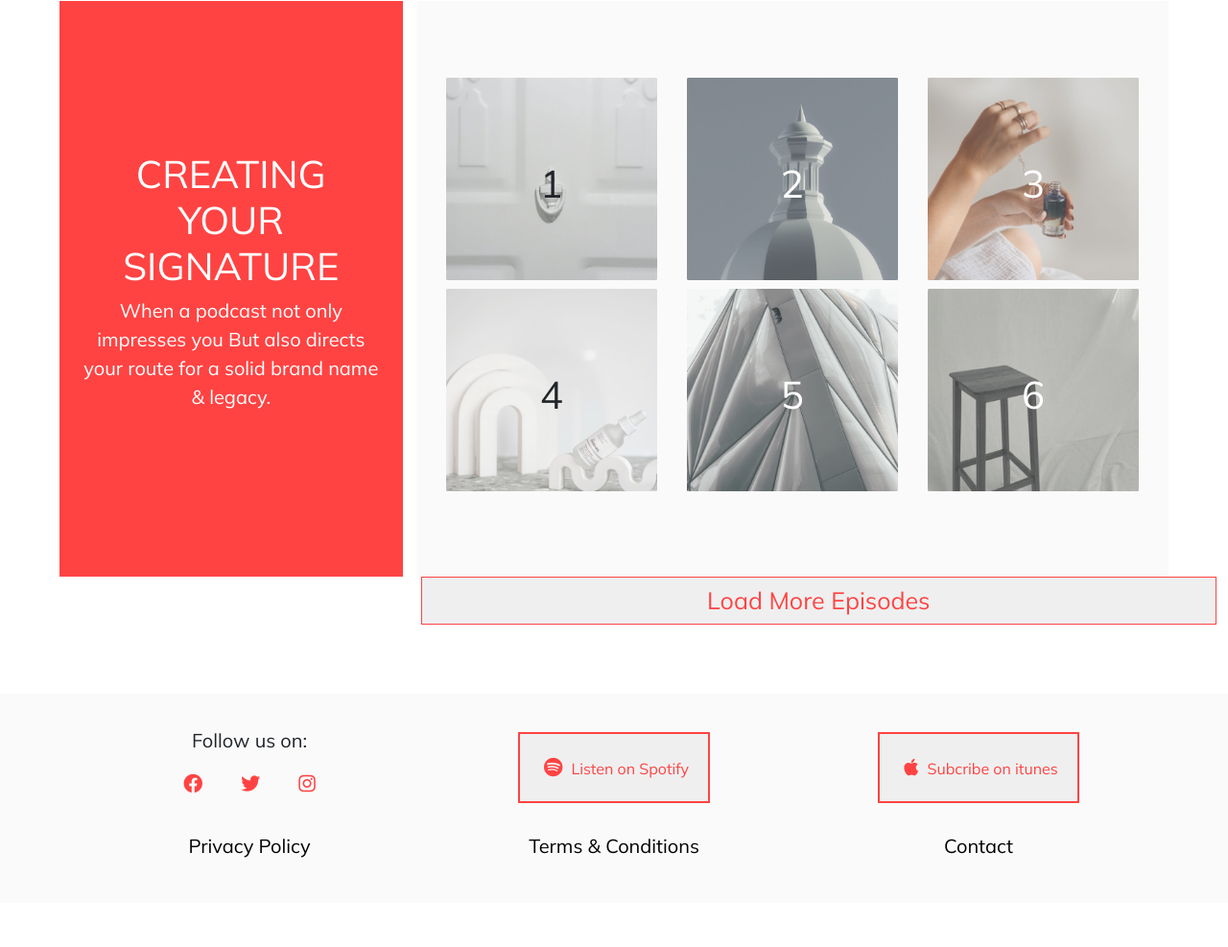
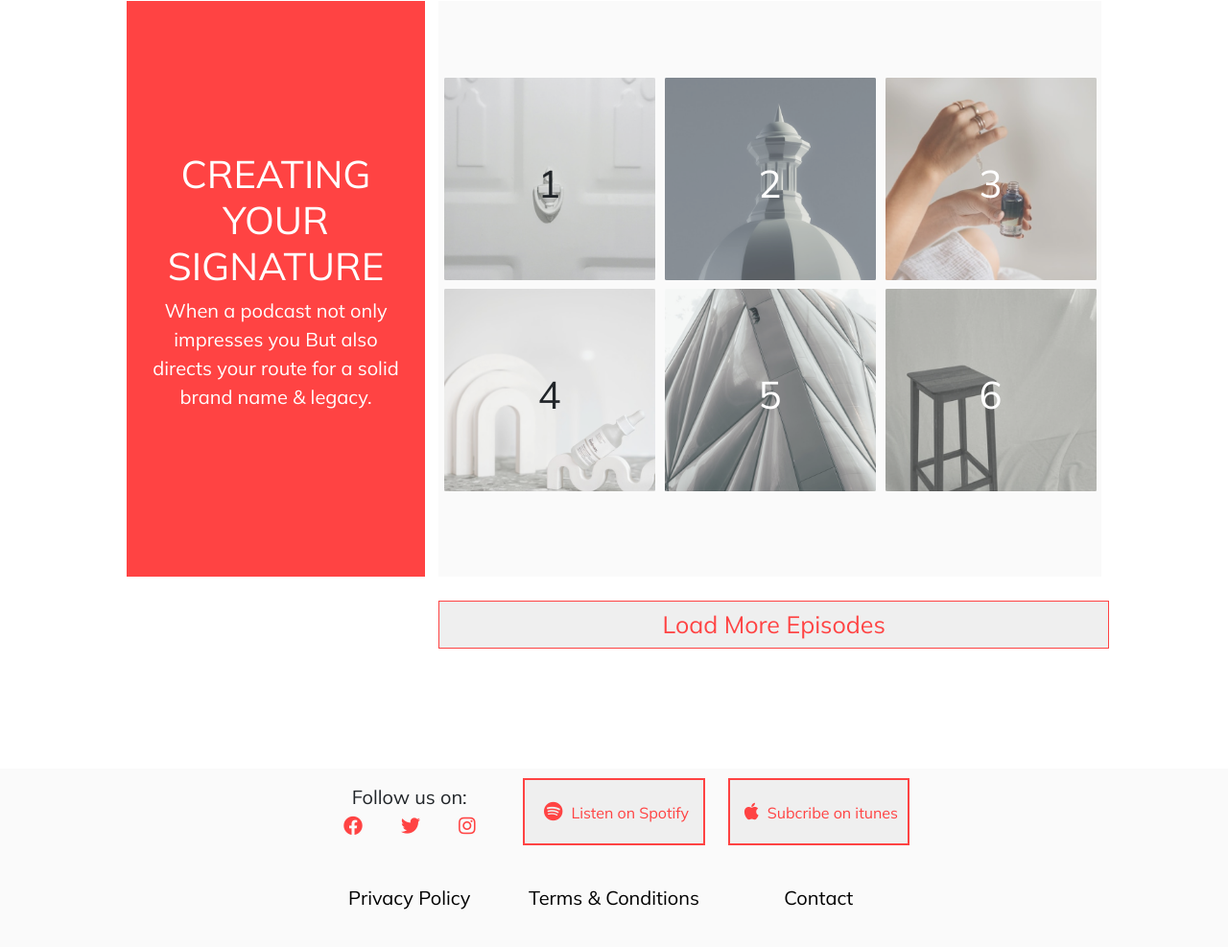
Before and after one commit to mab1916/speectotroyandrew.github.io, a plain HTML site: page components/podcast/podcast.html in a window 1280 px wide. Shown: the part 1681-2668 px from the top of the page at 96% size. Before the commit the page ends 2622 px from the top, so only its background shows below. Drawn offline with Linux system fonts and the light colour scheme.

Commit message:
Updated on thursday

```diff
--- a/components/about-troy/about-troy.css
+++ b/components/about-troy/about-troy.css
@@ -39,6 +39,10 @@ nav > ul > li > a {
     height: auto;
 }
 /* Section 1 */
+.section1 {
+    margin: auto;
+    width: 1400px;
+}
 .storyBox {
     align-items: center;
 }
@@ -72,6 +76,8 @@ nav > ul > li > a {
     background-repeat: no-repeat;
     background-size: 92% auto;
     background-position: center;
+    margin: auto;
+    width: 1400px;
     height: 1075px;
     display: flex;
     align-items: center;
@@ -93,6 +99,9 @@ nav > ul > li > a {
     padding-left: 25px;
 }
 /* Section 3 */
+.section3 {
+    margin-bottom: 80px;
+}
 .sec3Text {
     font-family: mulish;
     text-align: center;
@@ -112,41 +121,33 @@ nav > ul > li > a {
     align-items: flex-end;
     margin-right: -24px;
 }
+.sec3boxs {
+    height: 60px;
+    margin: 2.4px 0px;
+}
 .sec3box1 {
-    background: #FF434380;
+    background-color: #FF434380;
     width: 55px;
-    height: 60px;
-    margin: 5px 0px;
 }
 .sec3box2 {
-    background: #FF434399;
+    background-color: #FF434399;
     width: 110px;
-    height: 60px;
-    margin: 5px 0px;
 }
 .sec3box3 {
-    background: #FF4343B2;
+    background-color: #FF4343B2;
     width: 165px;
-    height: 60px;
-    margin: 5px 0px;
 }
 .sec3box4 {
-    background: #FF4343CC;
+    background-color: #FF4343CC;
     width: 220px;
-    height: 60px;
-    margin: 5px 0px;
 }
 .sec3box5 {
-    background: #FF4343E5;
+    background-color: #FF4343E5;
     width: 275px;
-    height: 60px;
-    margin: 5px 0px;
 }
 .sec3box6 {
-    background: #FF4343;
+    background-color: #FF4343;
     width: 330px;
-    height: 60px;
-    margin: 5px 0px;
 }
 /* Footer */
 footer {
@@ -154,29 +155,36 @@ footer {
 }
 .footerRow1 {
     display: flex;
-    align-items: flex-end;
-    justify-content: space-around;
+    align-items: center;
+    justify-content: center;
 }
-.footerRow2 {
+.follow {
     display: flex;
     flex-direction: column;
     align-items: center;
 }
-.footerbtn {
+.footerbtn1 {
+    width: 200px;
+    height: 70px;
     border: 2px solid #FF4343;
-    box-sizing: border-box;
-    padding: 20px;
     color: #FF4343;
     font-family: mulish;
-    margin: 40px 40px 10px 40px;
 }
-.footerbtn:hover {
+.footerbtn2 {
+    width: 200px;
+    height: 70px;
+    border: 2px solid #FF4343;
+    color: #FF4343;
+    font-family: mulish;
+}
+.footerbtn1:hover, .footerbtn2:hover {
     background-color: #FF4343;
     color: white;
 }
 .followus {
     font-family: mulish;
     font-size: 20px;
+    margin: 15px 0 -15px 0;
 }
 .footerminilinks1 {
     font-size: 20px;
@@ -201,10 +209,8 @@ footer {
     color: black;
     cursor: pointer;
     text-decoration: none;
-    padding: 20px 65px;
+    padding: 30px 0px;
 }
 .footerlinks:hover {
     color: black;
-    border-radius: 50px;
-    background-color: rgb(230, 225, 225);
 }
--- a/components/contact/contact.css
+++ b/components/contact/contact.css
@@ -88,35 +88,47 @@ section {
     color: #FF4343;
     background-color: white;
 }
+.contactBottom {
+    background-color: #F1F1F1;
+    height: 50px;
+    width: 510px;
+}
 /* Footer */
 footer {
     background-color: #FAFAFA;
 }
 .footerRow1 {
     display: flex;
-    align-items: flex-end;
-    justify-content: space-around;
+    align-items: center;
+    justify-content: center;
 }
-.footerRow2 {
+.follow {
     display: flex;
     flex-direction: column;
     align-items: center;
 }
-.footerbtn {
+.footerbtn1 {
+    width: 200px;
+    height: 70px;
     border: 2px solid #FF4343;
-    box-sizing: border-box;
-    padding: 20px;
     color: #FF4343;
     font-family: mulish;
-    margin: 40px 40px 10px 40px;
 }
-.footerbtn:hover {
+.footerbtn2 {
+    width: 200px;
+    height: 70px;
+    border: 2px solid #FF4343;
+    color: #FF4343;
+    font-family: mulish;
+}
+.footerbtn1:hover, .footerbtn2:hover {
     background-color: #FF4343;
     color: white;
 }
 .followus {
     font-family: mulish;
     font-size: 20px;
+    margin: 15px 0 -15px 0;
 }
 .footerminilinks1 {
     font-size: 20px;
@@ -141,10 +153,8 @@ footer {
     color: black;
     cursor: pointer;
     text-decoration: none;
-    padding: 20px 65px;
+    padding: 30px 0px;
 }
 .footerlinks:hover {
     color: black;
-    border-radius: 50px;
-    background-color: rgb(230, 225, 225);
 }
--- a/components/podcast/podcast.css
+++ b/components/podcast/podcast.css
@@ -57,9 +57,6 @@ nav > ul > li > a {
     align-items: center;
 }
 .secsignature {
-    display: flex;
-    flex-direction: column;
-    width: 90%;
     border-left: 1px solid white;
     font-family: mulish;
     text-align: center;
@@ -161,7 +158,7 @@ nav > ul > li > a {
 /* Section 3 */
 .section3 {
     width: 100%;
-    height: 750px;
+    height: 900px;
 }
 .sec3redbox {
     display: flex;
@@ -179,12 +176,10 @@ nav > ul > li > a {
     background-color: #FAFAFA;
     width: 100%;
     height: 600px;
-    margin: 100px 50px 0px -5px;
+    margin: 100px 50px 25px -5px;
     display: flex;
-    flex-direction: row;
     flex-wrap: wrap;
-    justify-content: space-evenly;
-    align-items: center;
+    justify-content: center;
     align-content: center;
 }
 .sec3img {
@@ -197,17 +192,23 @@ nav > ul > li > a {
     height: 220px;
     background-repeat: no-repeat;
     background-size: contain;
+    margin: 0px -7px;
+}
+.sec3BottomRow {
+    display: flex;
+    justify-content: left;
 }
 .sec3loadbtn {
     border: 1px solid #FF4343;
     display: flex;
     justify-content: center;
     align-items: center;
-    width: 100%;
+    width: 95%;
     height: 50px;
     color: #FF4343;
     font-size: 25px;
     font-family: mulish;
+    margin-left: -5px;
 }
 .sec3loadbtn:hover {
     background-color: #FF4343;
@@ -219,29 +220,36 @@ footer {
 }
 .footerRow1 {
     display: flex;
-    align-items: flex-end;
-    justify-content: space-around;
+    align-items: center;
+    justify-content: center;
 }
-.footerRow2 {
+.follow {
     display: flex;
     flex-direction: column;
     align-items: center;
 }
-.footerbtn {
+.footerbtn1 {
+    width: 200px;
+    height: 70px;
     border: 2px solid #FF4343;
-    box-sizing: border-box;
-    padding: 20px;
     color: #FF4343;
     font-family: mulish;
-    margin: 40px 40px 10px 40px;
 }
-.footerbtn:hover {
+.footerbtn2 {
+    width: 200px;
+    height: 70px;
+    border: 2px solid #FF4343;
+    color: #FF4343;
+    font-family: mulish;
+}
+.footerbtn1:hover, .footerbtn2:hover {
     background-color: #FF4343;
     color: white;
 }
 .followus {
     font-family: mulish;
     font-size: 20px;
+    margin: 15px 0 -15px 0;
 }
 .footerminilinks1 {
     font-size: 20px;
@@ -266,10 +274,8 @@ footer {
     color: black;
     cursor: pointer;
     text-decoration: none;
-    padding: 20px 65px;
+    padding: 30px 0px;
 }
 .footerlinks:hover {
     color: black;
-    border-radius: 50px;
-    background-color: rgb(230, 225, 225);
 }
--- a/components/podcast/podcast.html
+++ b/components/podcast/podcast.html
@@ -50,7 +50,7 @@
     </header>
     <section class="section1">
         <div class="backimg">
-            <div class="secsignature">
+            <div class="secsignature container">
                 <h1>CREATING YOUR <span style="color: black;">SIGNATURE</span> </h1><br>
                 <p>A Change-Making & Path-Finding</p>
                 <p>Brand Positioning Podcast</p><br>
@@ -90,7 +90,7 @@
     </section>
     <div class="sec2bottom"></div>
     <section class="section3">
-        <div class="container-fluid">
+        <div class="container">
             <div class="row">
                 <div class="col-4">
                     <div class="sec3redbox">
@@ -102,37 +102,59 @@
                 </div>
                 <div class="col-8">
                     <div class="sec3whitebox">
-                        <div class="sec3img" style="background-image: url('../../images/Rectangle\ 54.png');">1</div>
-                        <div class="sec3img"
-                            style="background-image: url('../../images/Rectangle\ 60.png'); color: white;">2</div>
-                        <div class="sec3img"
-                            style="background-image: url('../../images/Rectangle\ 63.png'); color: white;">3</div>
-                        <div class="sec3img" style="background-image: url('../../images/Rectangle\ 54\ \(1\).png');">4
+                        <div class="row">
+                            <div class="col-4">
+                                <div class="sec3img" style="background-image: url('../../images/Rectangle\ 54.png');">1
+                                </div>
+                            </div>
+                            <div class="col-4">
+                                <div class="sec3img"
+                                    style="background-image: url('../../images/Rectangle\ 60.png'); color: white;">2
+                                </div>
+                            </div>
+                            <div class="col-4">
+                                <div class="sec3img"
+                                    style="background-image: url('../../images/Rectangle\ 63.png'); color: white;">3
+                                </div>
+                            </div>
                         </div>
-                        <div class="sec3img"
-                            style="background-image: url('../../images/Rectangle\ 60\ \(1\).png'); color: white;">5
+                        <div class="row">
+                            <div class="col-4">
+                                <div class="sec3img"
+                                    style="background-image: url('../../images/Rectangle\ 54\ \(1\).png');">4
+                                </div>
+                            </div>
+                            <div class="col-4">
+                                <div class="sec3img"
+                                    style="background-image: url('../../images/Rectangle\ 60\ \(1\).png'); color: white;">
+                                    5
+                                </div>
+                            </div>
+                            <div class="col-4">
+                                <div class="sec3img"
+                                    style="background-image: url('../../images/Rectangle\ 64.png'); color: white;">6
+                                </div>
+                            </div>
                         </div>
-                        <div class="sec3img"
-                            style="background-image: url('../../images/Rectangle\ 64.png'); color: white;">6</div>
                     </div>
                 </div>
             </div>
             <div class="row">
-                <div class="col-4">
-                </div>
-                <div class="col-8">
+                <div class="col-4"></div>
+                <div class="col-8 sec3BottomRow">
                     <button class="sec3loadbtn">Load More Episodes</button>
                 </div>
             </div>
+        </div>
     </section>
-    <br><br><br>
     <footer>
-        <div class="container">
+        <div class="container-fluid">
             <div class="row">
-                <div class="col-4 footerRow1">
-                    <div class="footerRow2">
-                        <span class="followus">Follow us on:</span>
-                        <span class="footerRow1">
+                <div class="col-3"></div>
+                <div class="col-2 footerRow1">
+                    <div class="follow">
+                        <div class="followus">Follow us on:</div>
+                        <div class="footerRow1">
                             <a class="footerminilinks2" href="#">
                                 <i class="fab fa-facebook"></i>
                             </a>
@@ -142,30 +164,33 @@
                             <a class="footerminilinks2" style="padding-right: 10px;" href="#">
                                 <i class="fab fa-instagram"></i>
                             </a>
-                        </span>
+                        </div>
                     </div>
                 </div>
-                <div class="col-4 footerRow1">
-                    <button class="footerbtn">
+                <div class="col-2 footerRow1">
+                    <button class="footerbtn1">
                         <i class="fab fa-spotify footerminilinks1"></i> Listen on Spotify
                     </button>
                 </div>
-                <div class="col-4 footerRow1">
-                    <button class="footerbtn">
+                <div class="col-2 footerRow1">
+                    <button class="footerbtn2">
                         <i class="fab fa-apple footerminilinks1"></i> Subcribe on itunes
                     </button>
                 </div>
+                <div class="col-3"></div>
             </div>
             <div class="row">
-                <div class="col-4 footerRow1">
+                <div class="col-3"></div>
+                <div class="col-2 footerRow1">
                     <a class="footerlinks" href="#">Privacy Policy</a>
                 </div>
-                <div class="col-4 footerRow1">
+                <div class="col-2 footerRow1">
                     <a class="footerlinks" href="#">Terms & Conditions</a>
                 </div>
-                <div class="col-4 footerRow1">
+                <div class="col-2 footerRow1">
                     <a class="footerlinks" href="#">Contact</a>
                 </div>
+                <div class="col-3"></div>
             </div>
             <br>
         </div>
--- a/style.css
+++ b/style.css
@@ -49,34 +49,34 @@ nav > ul > li > a {
 .toryintrobox1 {
     width: 20px;
     height: 20px;
-    background-color: red;
+    background-color: #FF1616;
     margin: 40px 0px 15px 25px;
 }
 .toryintrobox2 {
     width: 35px;
     height: 35px;
-    background-color: red;
+    background-color: #FF1616;
     margin: 0px 0px 20px -10px;
 }
 .toryintrobox3 {
     width: 20px;
     height: 20px;
     float: right;
-    background-color: red;
+    background-color: #FF1616;
     margin: 55px -110px 0px 0px;
 }
 .toryintrobox4 {
     width: 35px;
     height: 35px;
     float: right;
-    background-color: red;
+    background-color: #FF1616;
     margin: -35px -90px 0px 0px;
 }
 .toryintrobox5 {
     width: 35px;
     height: 35px;
     float: right;
-    background-color: red;
+    background-color: #FF1616;
     margin: 110px -60px 0px;
 }
 .toryintrobox6 {
@@ -99,7 +99,7 @@ nav > ul > li > a {
 .toryintrobox7 {
     width: 550px;
     height: 320px;
-    background-color: red;
+    background-color: #FF1616;
     color: white;
     font-family: gentium;
     margin: auto;
@@ -112,7 +112,7 @@ nav > ul > li > a {
     width: 180px;
     height: 30px;
     padding: 20px;
-    background-color: red;
+    background-color: #FF1616;
     color: white;
     border: 2px solid white;
     font-family: mulish;
@@ -122,7 +122,7 @@ nav > ul > li > a {
 }
 .toryintrobox7btn:hover {
     background-color: white;
-    color: black;
+    color: #FF1616;
 }
 .toryintrobox8 {
     position: relative;
@@ -466,23 +466,43 @@ div.comealongpara > p {
 }
 .myfocusotherboxs1 {
     background-color: white;
+    width: 283px;
     height: 165px;
-    margin: 63.3px 63.3px;
+    margin: 5px;
     display: flex;
-    justify-content: space-around;
+    justify-content: center;
     align-items: center;
+    text-align: center;
+    padding: 20px;
     font-family: mulish;
-    font-size: 20px;
+    font-size: 32px;
+}
+.myfocusotherbox1 {
+    margin: 25px 0px 0px 125px;
+}
+.myfocusotherbox2 {
+    margin: 25px 0px 0px -10px;
+}
+.myfocusotherbox3 {
+    margin-left: 125px;
+}
+.myfocusotherbox4 {
+    margin-left: 34px;
+}
+.myfocusotherbox5 {
+    margin-left: -56px;
 }
 .myfocusotherboxs2 {
     background-color: white;
+    width: 185px;
     height: 165px;
-    margin: -93.7px 31.6px;
+    margin: 5px;
     display: flex;
-    justify-content: space-around;
     align-items: center;
+    justify-content: center;
+    text-align: center;
     font-family: mulish;
-    font-size: 20px;
+    font-size: 32px;
 }
 /* Footer */
 footer {
@@ -497,7 +517,7 @@ footer {
     height: 60px;
     border: 2px solid #FF4343;
     font-family: mulish;
-    margin: 35px 31px;
+    margin: 35px 53px;
     color: #FF4343;
 }
 .iconText {
@@ -505,7 +525,7 @@ footer {
 }
 .footerbtn:hover {
     background-color: #FF4343;
-    color: white;
+    color: white !important;
 }
 .followus {
     font-family: mulish;
@@ -519,7 +539,7 @@ footer {
     font-size: 20px;
     color: #FF4343;
     margin: 10px;
-    padding: 5px 10px;
+    padding: 5px 5px 5px 10px;
     border-radius: 50px;
     cursor: pointer;
     text-decoration: none;
```
Also changed, not shown: components/about-troy/about-troy.html (+41 -37 lines), components/contact/contact.html (+24 -13 lines), index.html (+35 -5 lines).
